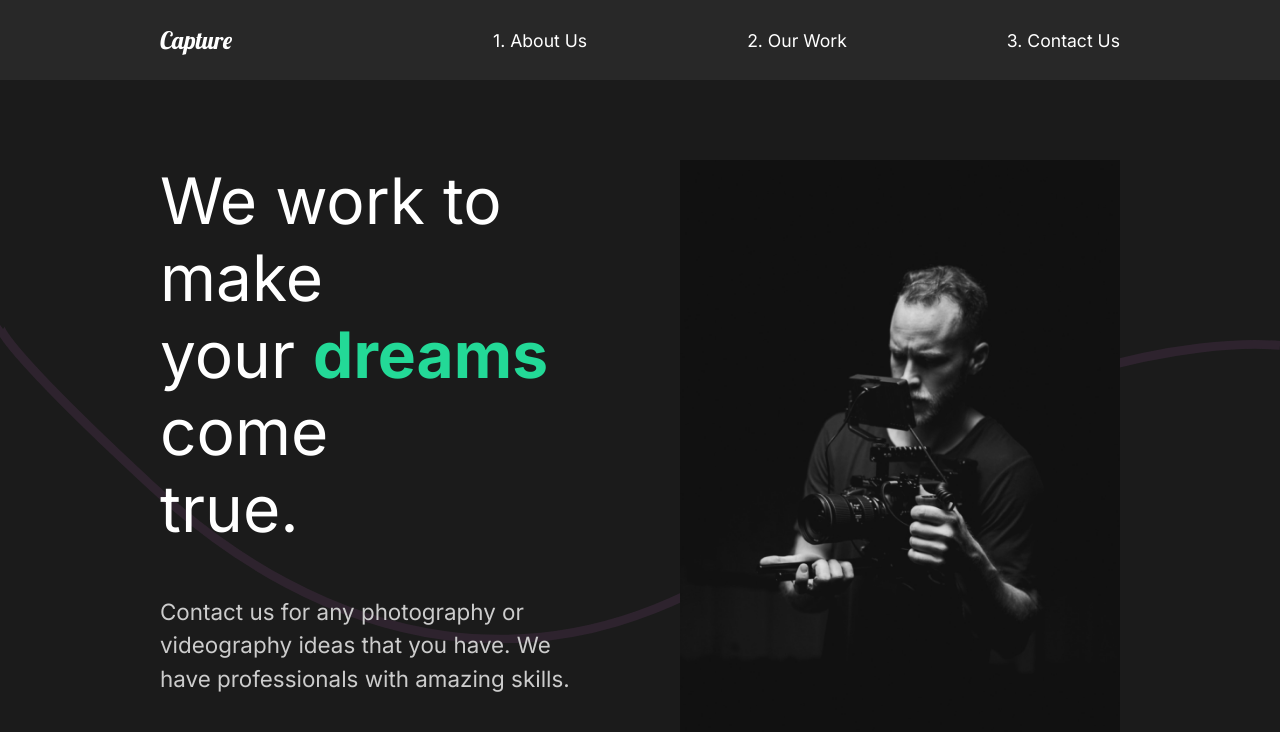
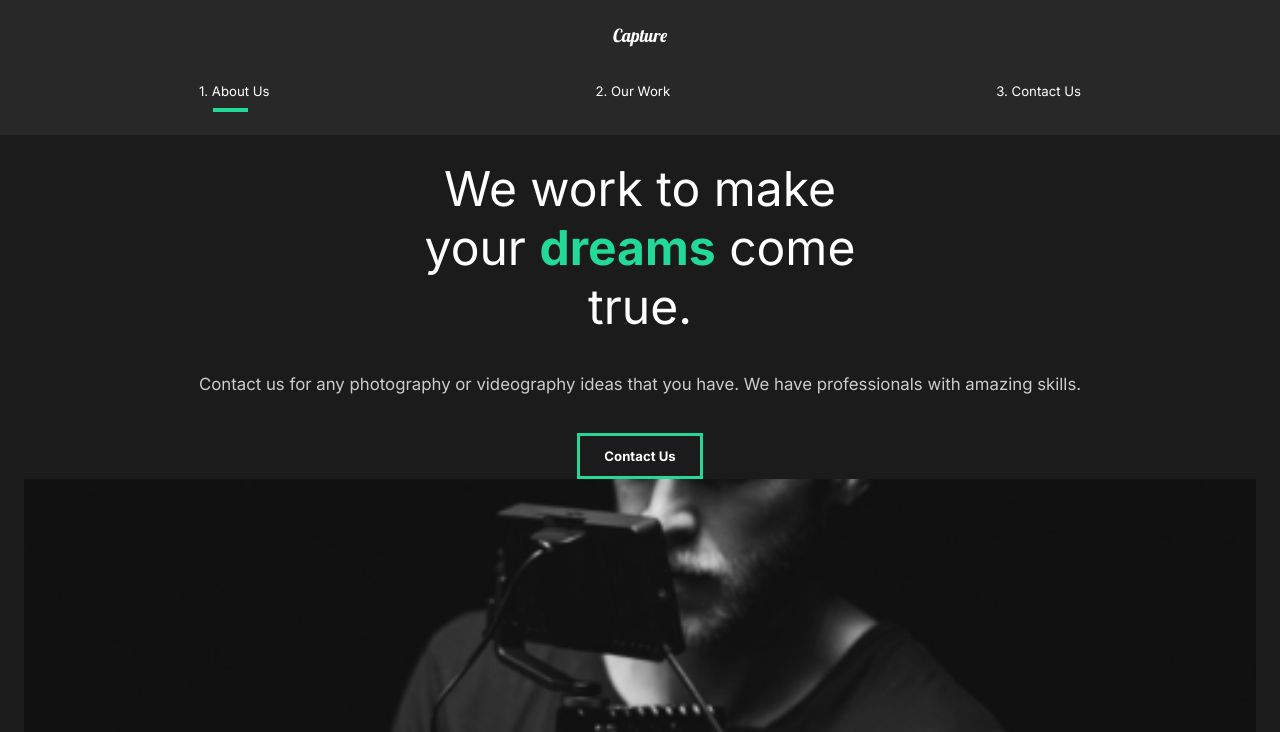
Before and after one commit to dan-jel/react-portfolio, a React (Create React App) app: page / in a window 1280 px wide. Shown: the top 732 px of the page. Built offline with nearby package versions, Linux system fonts and the light colour scheme.

Commit message:
nav slider

```diff
--- a/src/animation.js
+++ b/src/animation.js
@@ -1,7 +1,7 @@
 export const pageAnimation = {
   hidden: {
     opacity: 0,
-    y: 300,
+    y: -300,
   },
   show: {
     opacity: 1,
--- a/src/components/GlobalStyle.js
+++ b/src/components/GlobalStyle.js
@@ -8,9 +8,16 @@
     box-sizing: border-box;
   }
 
+  html{
+    @media (max-width: 1700px){
+      font-size: 75%;
+    }
+  }
+
   body {
     background: #1b1b1b;
     font-family: "Inter", sans-serif;
+    overflow-x: hidden;
   }
 
   button {
--- a/src/components/Nav.js
+++ b/src/components/Nav.js
@@ -1,8 +1,11 @@
 import React from "react";
 import styled from "styled-components";
 import { Link } from "react-router-dom";
+import { motion } from "framer-motion";
+import { useLocation } from "react-router-dom";
 
 const Nav = () => {
+  const { pathname } = useLocation();
   return (
     <StyledNav>
       <h1>
@@ -13,12 +16,27 @@
       <ul>
         <li>
           <Link to="/">1. About Us</Link>
+          <Line
+            transition={{ duration: 0.75 }}
+            initial={{ width: "0%" }}
+            animate={{ width: pathname === "/" ? "50%" : "0%" }}
+          />
         </li>
         <li>
           <Link to="/work">2. Our Work</Link>
+          <Line
+            transition={{ duration: 0.75 }}
+            initial={{ width: "0%" }}
+            animate={{ width: pathname === "/work" ? "50%" : "0%" }}
+          />
         </li>
         <li>
           <Link to="/contact">3. Contact Us</Link>
+          <Line
+            transition={{ duration: 0.75 }}
+            initial={{ width: "0%" }}
+            animate={{ width: pathname === "/contact" ? "50%" : "0%" }}
+          />
         </li>
       </ul>
     </StyledNav>
@@ -33,6 +51,9 @@
   align-items: center;
   padding: 1rem 10rem;
   background: #282828;
+  position: sticky;
+  top: 0;
+  z-index: 10;
   a {
     color: white;
     text-decoration: none;
@@ -50,6 +71,34 @@
     padding-left: 10rem;
     position: relative;
   }
+  @media (max-width: 1300px) {
+    flex-direction: column;
+    padding: 1rem 1rem;
+    #logo {
+      display: inline-block;
+      margin: 1rem;
+    }
+    ul {
+      padding: 2rem;
+      justify-content: space-around;
+      width: 100%;
+    }
+    li {
+      padding: 0;
+    }
+  }
+`;
+
+const Line = styled(motion.div)`
+  height: 0.3rem;
+  background: #23d997;
+  width: 0%;
+  position: absolute;
+  bottom: -80%;
+  left: 60%;
+  @media (max-width: 1300px) {
+    left: 20%;
+  }
 `;
 
 export default Nav;
--- /dev/null
+++ b/src/components/ScrollTop.js
@@ -0,0 +1,15 @@
+import { useEffect } from "react";
+import { useLocation } from "react-router-dom";
+
+const ScrollTop = () => {
+  const { pathname } = useLocation();
+  useEffect(() => {
+    window.scroll({
+      top: 0,
+      left: 0,
+    });
+  }, [pathname]);
+  return null;
+};
+
+export default ScrollTop;
--- a/src/components/ServicesSection.js
+++ b/src/components/ServicesSection.js
@@ -69,6 +69,9 @@
     color: #23d997;
     font-weight: bold;
   }
+  @media (max-width: 1300px) {
+    justify-content: center;
+  }
 `;
 
 const Cards = styled.div`
--- a/src/pages/AboutUs.js
+++ b/src/pages/AboutUs.js
@@ -4,6 +4,7 @@
 import FaqSection from "../components/FaqSection";
 import { motion } from "framer-motion";
 import { pageAnimation } from "../animation";
+import ScrollTop from "../components/ScrollTop";
 
 const AboutUs = () => {
   return (
@@ -13,6 +14,7 @@
       animate="show"
       exit="exit"
     >
+      <ScrollTop />
       <AboutSection />
       <ServicesSection />
       <FaqSection />
--- a/src/pages/ContactUs.js
+++ b/src/pages/ContactUs.js
@@ -3,6 +3,7 @@
 import { motion } from "framer-motion";
 import { pageAnimation, titleAnim, lineAnim } from "../animation";
 import styled from "styled-components";
+import ScrollTop from "../components/ScrollTop";
 
 const ContactUs = () => {
   return (
@@ -12,10 +13,9 @@
       animate="show"
       exit="exit"
     >
+      <ScrollTop />
       <Title>
-        <Hide>
-          <motion.h2 variants={titleAnim}>Get in touch.</motion.h2>
-        </Hide>
+        <motion.h2 variants={titleAnim}>Get in touch.</motion.h2>
       </Title>
       <motion.div variants={lineAnim} className="line"></motion.div>
       <div>
@@ -51,11 +51,15 @@
 const ContactStyle = styled(motion.div)`
   padding: 5rem 10rem;
   color: #353535;
-  min-height: 900vh;
+  min-height: 90vh;
   .line {
     height: 0.3rem;
     background: #23d997;
     margin-bottom: 3rem;
+  }
+  @media (max-width: 1300px) {
+    padding: 2rem 5rem;
+  }
 `;
 
 const Title = styled.div`
--- a/src/pages/MovieDetail.js
+++ b/src/pages/MovieDetail.js
@@ -6,9 +6,12 @@
 import { motion } from "framer-motion";
 import { pageAnimation } from "../animation";
 
+import ScrollTop from "../components/ScrollTop";
+
 const MovieDetail = () => {
   const history = useHistory();
   const url = history.location.pathname;
+  // eslint-disable-next-line
   const [movies, setMovies] = useState(MovieState);
   const [movie, setMovie] = useState(null);
 
@@ -19,6 +22,7 @@
 
   return (
     <>
+      <ScrollTop />
       {movie && (
         <Details
           variants={pageAnimation}
@@ -83,6 +87,10 @@
   margin: 5rem 10rem;
   align-items: center;
   justify-content: space-around;
+  @media (max-width: 1300px) {
+    display: block;
+    margin: 1rem 2rem;
+  }
 `;
 
 const AwardStyle = styled.div`
--- a/src/pages/OurWork.js
+++ b/src/pages/OurWork.js
@@ -5,6 +5,8 @@
 import athlete from "../img/athlete-small.png";
 import theracer from "../img/theracer-small.png";
 import goodtimes from "../img/goodtimes-small.png";
+
+import ScrollTop from "../components/ScrollTop";
 
 import { motion } from "framer-motion";
 import {
@@ -29,6 +31,7 @@
       animate="show"
       layout="position"
     >
+      <ScrollTop />
       <motion.div variants={sliderContainer}>
         <Frame1 variants={slider}></Frame1>
         <Frame2 variants={slider}></Frame2>
@@ -72,6 +75,9 @@
   padding: 5rem 10rem;
   h2 {
     padding: 1rem 0rem;
+  }
+  @media (max-width: 1300px) {
+    padding: 3rem 3rem;
   }
 `;
 
--- a/src/styles.js
+++ b/src/styles.js
@@ -8,13 +8,22 @@
   justify-content: space-between;
   padding: 5rem 10rem;
   color: white;
+  @media (max-width: 1300px) {
+    display: block;
+    padding: 2rem 2rem;
+    text-align: center;
+    align-items: center;
+    justify-content: center;
+  }
 `;
 export const Description = styled.div`
   flex: 1;
-  padding-right: 5rem;
   z-index: 2;
   h2 {
     font-weight: lighter;
+  }
+  @media (max-width: 800px) {
+    padding-bottom: 5rem;
   }
 `;
 export const Image = styled.div`
```
